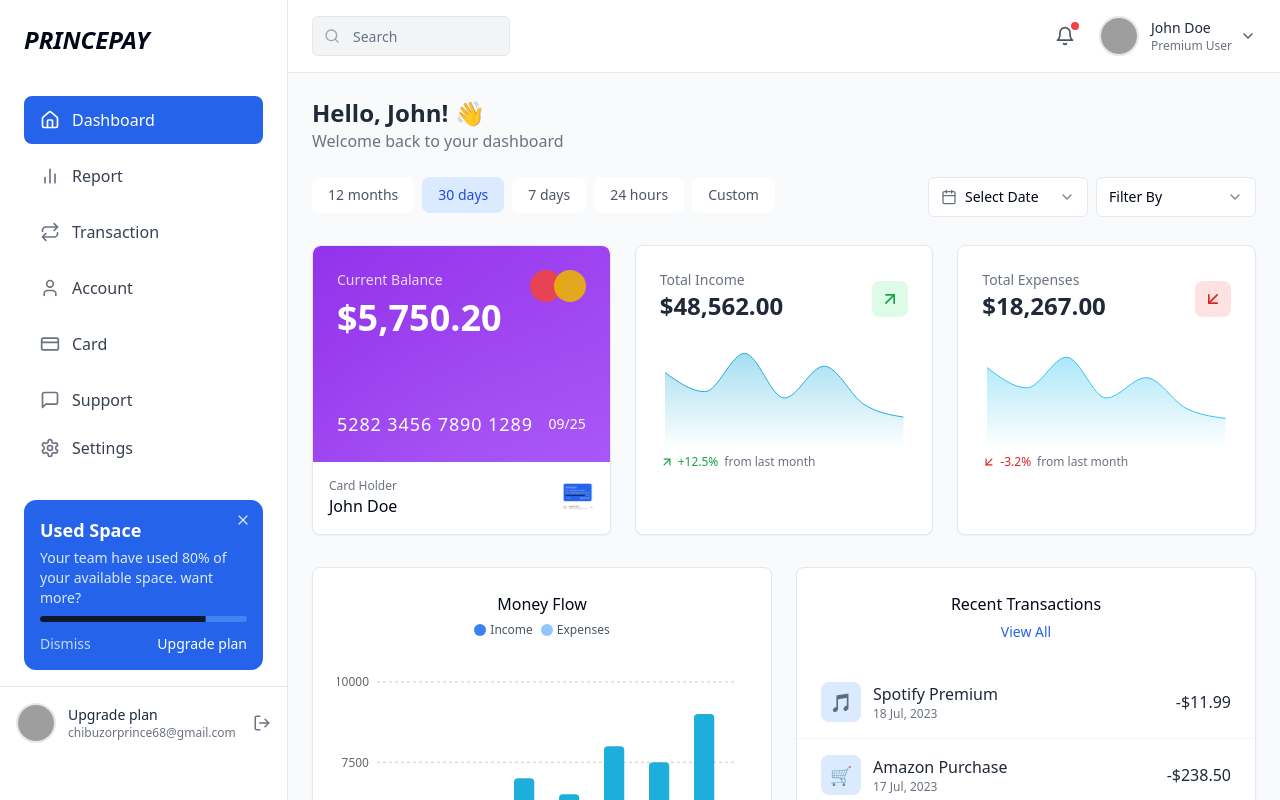
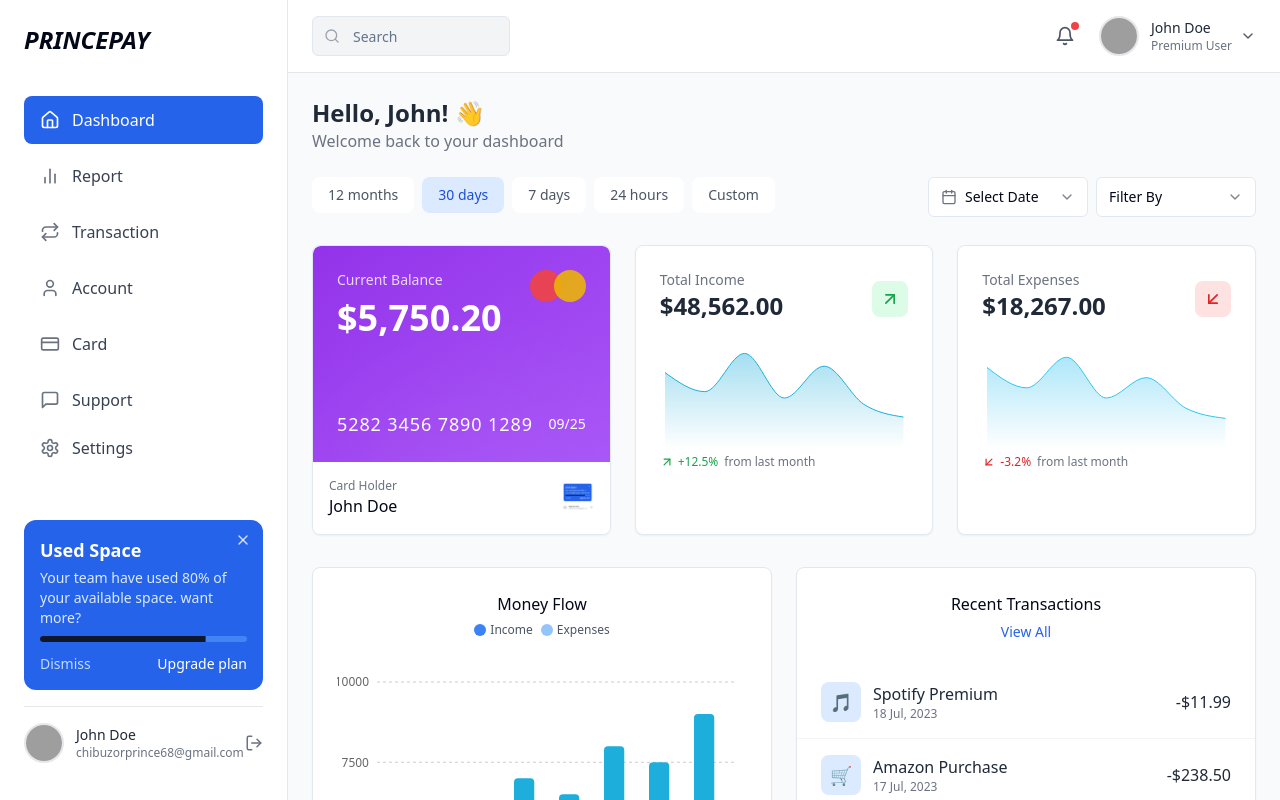
Before and after one commit to trustedprince01/expensedashboard, a React (Vite) app: page / in a window 1280 px wide. Shown: the top 800 px of the page. Built offline with nearby package versions, Linux system fonts and the light colour scheme; grey boxes are pictures that could not be loaded.

Commit message:
Fix: Sidebar layout and styling
Restores the sidebar to its intended layout and styling, addressing issues with the "Used Space" and "Upgrade plan" sections.

```diff
--- a/src/pages/Dashboard.tsx
+++ b/src/pages/Dashboard.tsx
@@ -8,7 +8,6 @@ import { Select, SelectContent, SelectItem, SelectTrigger, SelectValue } from "@
 import { Avatar, AvatarImage, AvatarFallback } from "@/components/ui/avatar";
 import { Progress } from "@/components/ui/progress";
 
-// Sample data for charts
 const moneyFlowData = [{
   name: "Jan",
   income: 5000,
@@ -138,12 +137,12 @@ const chartConfig = {
     }
   }
 };
+
 const Dashboard = () => {
   const [timeFilter, setTimeFilter] = useState("30days");
   const [menuOpen, setMenuOpen] = useState(false);
   const [dismissUsedSpace, setDismissUsedSpace] = useState(false);
   return <div className="flex flex-col md:flex-row min-h-screen bg-gray-50">
-      {/* Mobile menu toggle */}
       <div className="md:hidden p-4 flex justify-between items-center bg-white border-b border-gray-200">
         <div className="flex items-center">
           <span className="text-blue-600 font-bold text-2xl">PRINCE</span>
@@ -156,7 +155,6 @@ const Dashboard = () => {
         </button>
       </div>
 
-      {/* Sidebar */}
       <div className={`${menuOpen ? 'block' : 'hidden'} md:block w-full md:w-72 bg-white border-r border-gray-200 fixed md:static top-16 left-0 h-screen md:h-auto z-50 flex flex-col`}>
         <div className="p-6 flex-1">
           <div className="flex items-center mb-10 justify-center md:justify-start">
@@ -164,14 +162,12 @@ const Dashboard = () => {
           </div>
 
           <nav className="space-y-2">
-            {/* Top menu items */}
             <SidebarItem icon={<Home size={20} />} label="Dashboard" active />
             <SidebarItem icon={<BarChart2 size={20} />} label="Report" />
             <SidebarItem icon={<Repeat size={20} />} label="Transaction" />
             <SidebarItem icon={<User size={20} />} label="Account" />
             <SidebarItem icon={<CreditCard size={20} />} label="Card" />
 
-            {/* Bottom menu items - added spacing */}
             <div className="mt-10">
               <SidebarItem icon={<MessageSquare size={20} />} label="Support" />
               <SidebarItem icon={<Settings size={20} />} label="Settings" />
@@ -179,11 +175,9 @@ const Dashboard = () => {
           </nav>
         </div>
 
-        {/* Footer Section - Moved to the bottom with flex */}
-        <div className="mt-auto mx-0 my-[240px]">
-          {/* Used Space Section */}
-          {!dismissUsedSpace && <div className="px-6 mb-4">
-              <div className="bg-blue-600 rounded-xl p-4 text-white relative my-[4px]">
+        <div className="mt-auto p-6">
+          {!dismissUsedSpace && <div className="mb-4">
+              <div className="bg-blue-600 rounded-xl p-4 text-white relative">
                 <button onClick={() => setDismissUsedSpace(true)} className="absolute top-3 right-3 text-white/80 hover:text-white">
                   <X size={16} />
                 </button>
@@ -203,15 +197,15 @@ const Dashboard = () => {
               </div>
             </div>}
 
-          {/* User Profile Section */}
-          <div className="border-t border-gray-200 p-4 flex items-center justify-between">
+          <div className="border-t border-gray-200 pt-4 mt-4">
+            <div className="flex items-center justify-between">
               <div className="flex items-center">
                 <Avatar className="h-10 w-10 border-2 border-gray-200">
                   <AvatarImage src="https://cdn.gpteng.co/lovable-storage/zadaaanjsmvl0/1mrccCUD_UfGQcwWDGyzk.png" alt="Profile" />
                   <AvatarFallback>JD</AvatarFallback>
                 </Avatar>
                 <div className="ml-3">
-                <p className="text-sm font-medium text-gray-800">Upgrade plan</p>
+                  <p className="text-sm font-medium text-gray-800">John Doe</p>
                   <p className="text-xs text-gray-500">chibuzorprince68@gmail.com</p>
                 </div>
               </div>
@@ -221,10 +215,9 @@ const Dashboard = () => {
             </div>
           </div>
         </div>
+      </div>
 
-      {/* Main Content */}
       <div className="flex-1 overflow-y-auto">
-        {/* Header */}
         <header className="bg-white border-b border-gray-200 py-4 px-6 sticky top-0 z-10">
           <div className="flex flex-col md:flex-row md:items-center md:justify-between gap-4">
             <div className="relative w-full md:w-64">
@@ -252,14 +245,12 @@ const Dashboard = () => {
           </div>
         </header>
 
-        {/* Content */}
         <main className="p-4 md:p-6">
           <div className="mb-6">
             <h1 className="text-2xl font-bold text-gray-800">Hello, John! 👋</h1>
             <p className="text-gray-500">Welcome back to your dashboard</p>
           </div>
 
-          {/* Date and time filters */}
           <div className="flex flex-col sm:flex-row justify-between gap-4 mb-6">
             <div className="flex space-x-2 overflow-x-auto pb-2 whitespace-nowrap">
               {["12months", "30days", "7days", "24hours", "custom"].map(filter => <button key={filter} onClick={() => setTimeFilter(filter)} className={`px-4 py-2 rounded-lg text-sm whitespace-nowrap ${timeFilter === filter ? "bg-blue-100 text-blue-700 font-medium" : "bg-white text-gray-600 hover:bg-gray-100 transition-colors"}`}>
@@ -302,7 +293,6 @@ const Dashboard = () => {
           </div>
 
           <div className="grid grid-cols-1 lg:grid-cols-3 gap-4 md:gap-6 mb-8">
-            {/* Updated Purple Card with Mastercard logo */}
             <Card className="overflow-hidden hover:shadow-lg transition-shadow">
               <div className="bg-gradient-to-br from-purple-600 to-purple-500 text-white p-6 rounded-t-lg relative">
                 <div className="flex justify-between items-start">
@@ -316,7 +306,6 @@ const Dashboard = () => {
                   </div>
                 </div>
 
-                {/* Card wave pattern - subtle gradient overlay */}
                 <div className="absolute inset-0 bg-[radial-gradient(circle_at_50%_120%,rgba(255,255,255,0.1)_0%,rgba(255,255,255,0)_70%)] opacity-40"></div>
 
                 <div className="mt-14 flex justify-between items-center pt-4">
@@ -333,7 +322,6 @@ const Dashboard = () => {
               </CardContent>
             </Card>
 
-            {/* Income */}
             <Card className="hover:shadow-md transition-shadow">
               <CardHeader className="flex flex-row items-center justify-between pb-2">
                 <div>
@@ -368,7 +356,6 @@ const Dashboard = () => {
               </CardFooter>
             </Card>
 
-            {/* Expenses */}
             <Card className="hover:shadow-md transition-shadow">
               <CardHeader className="flex flex-row items-center justify-between pb-2">
                 <div>
@@ -405,7 +392,6 @@ const Dashboard = () => {
           </div>
 
           <div className="grid grid-cols-1 lg:grid-cols-2 gap-6 mb-6">
-            {/* Money Flow - Improved Responsiveness */}
             <Card className="hover:shadow-md transition-shadow">
               <CardHeader className="flex justify-between items-center">
                 <h3 className="font-medium">Money Flow</h3>
@@ -447,7 +433,6 @@ const Dashboard = () => {
               </CardContent>
             </Card>
 
-            {/* Recent Transactions */}
             <Card className="hover:shadow-md transition-shadow">
               <CardHeader className="flex justify-between items-center">
                 <h3 className="font-medium">Recent Transactions</h3>
@@ -489,7 +474,6 @@ const Dashboard = () => {
     </div>;
 };
 
-// SidebarItem Component
 const SidebarItem = ({
   icon,
   label,
@@ -502,4 +486,5 @@ const SidebarItem = ({
       <span className={`${active ? 'font-medium' : ''}`}>{label}</span>
     </a>;
 };
+
 export default Dashboard;
```
Lines whose indentation alone changed are shown as unchanged.
